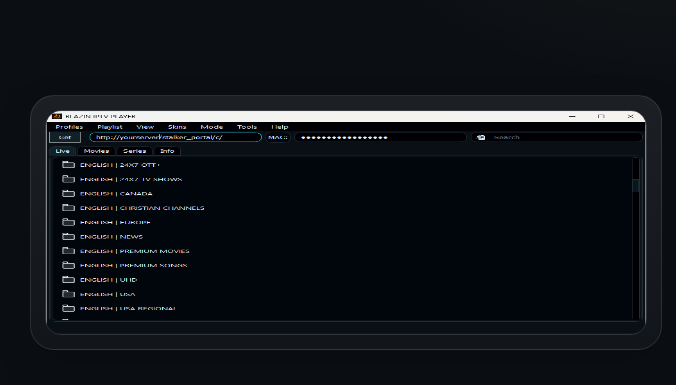
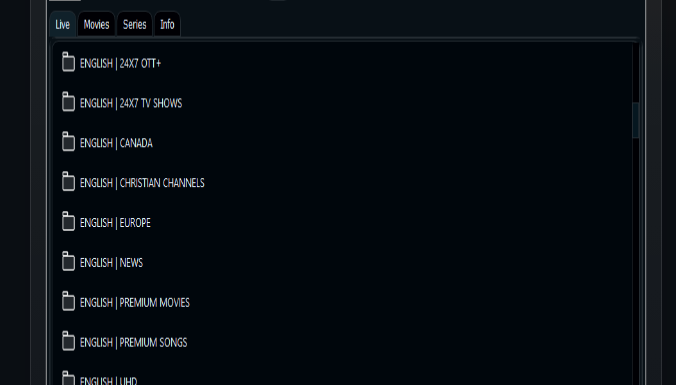
Before and after one commit to Cyogenus/Blazin-IPTV-Player, a plain HTML site: page docs/index.html in a window 1280 px wide. Shown: the part 391-776 px from the top of the page, 604-1280 px from the left. Drawn offline with Linux system fonts and the light colour scheme.

Commit message:
Update index.html

```diff
--- a/docs/index.html
+++ b/docs/index.html
@@ -186,7 +186,7 @@
 
     <div class="hero-card">
       <!-- AUDIT UPDATE: High-intent alt text matching the interface dashboard -->
-      <img class="hero-screenshot" src="screenshots/live-tv-playlist.png" width="400" height="225" alt="BLAZIN IPTV Player live TV category sidebar interface on Windows 11">
+      <img class="hero-screenshot" src="screenshots/live-tv-playlist.png" width="935" height="621" alt="BLAZIN IPTV Player live TV category sidebar interface on Windows 11">
     </div>
   </div>
 </section>
```
